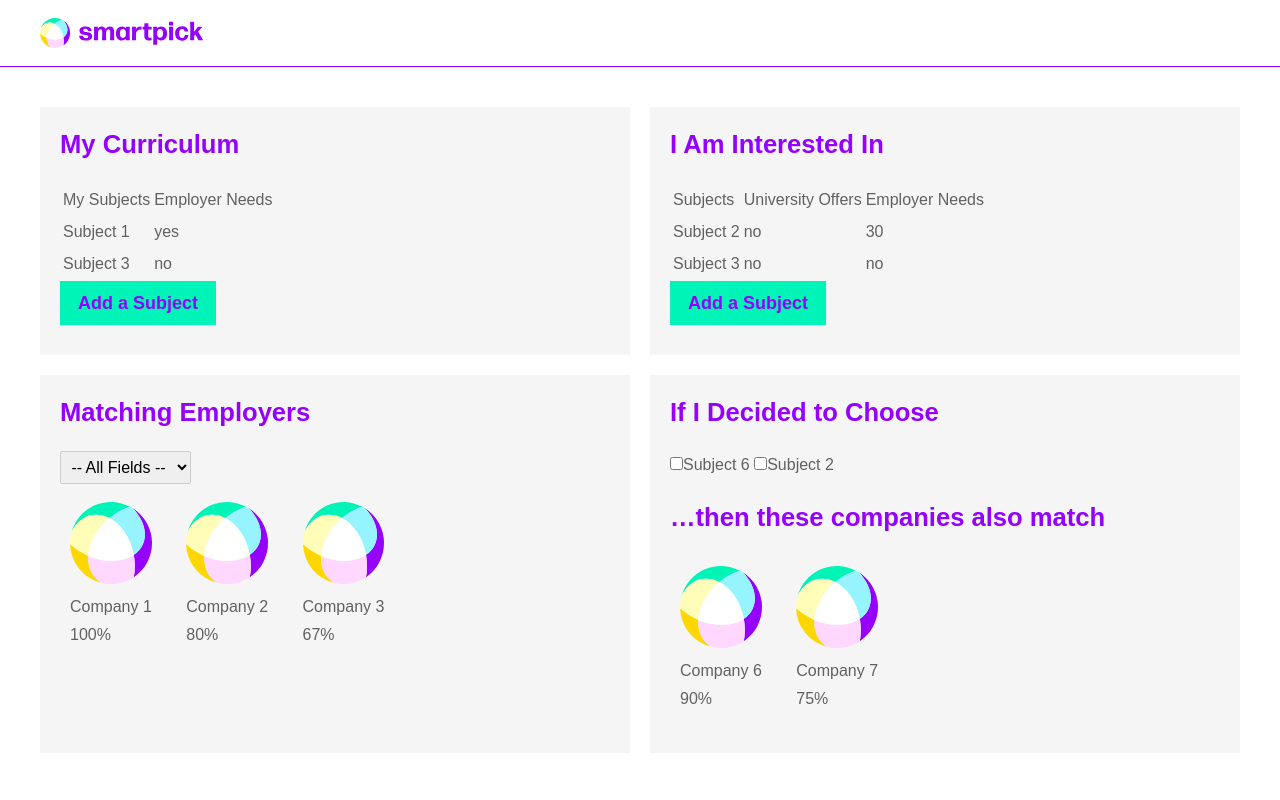
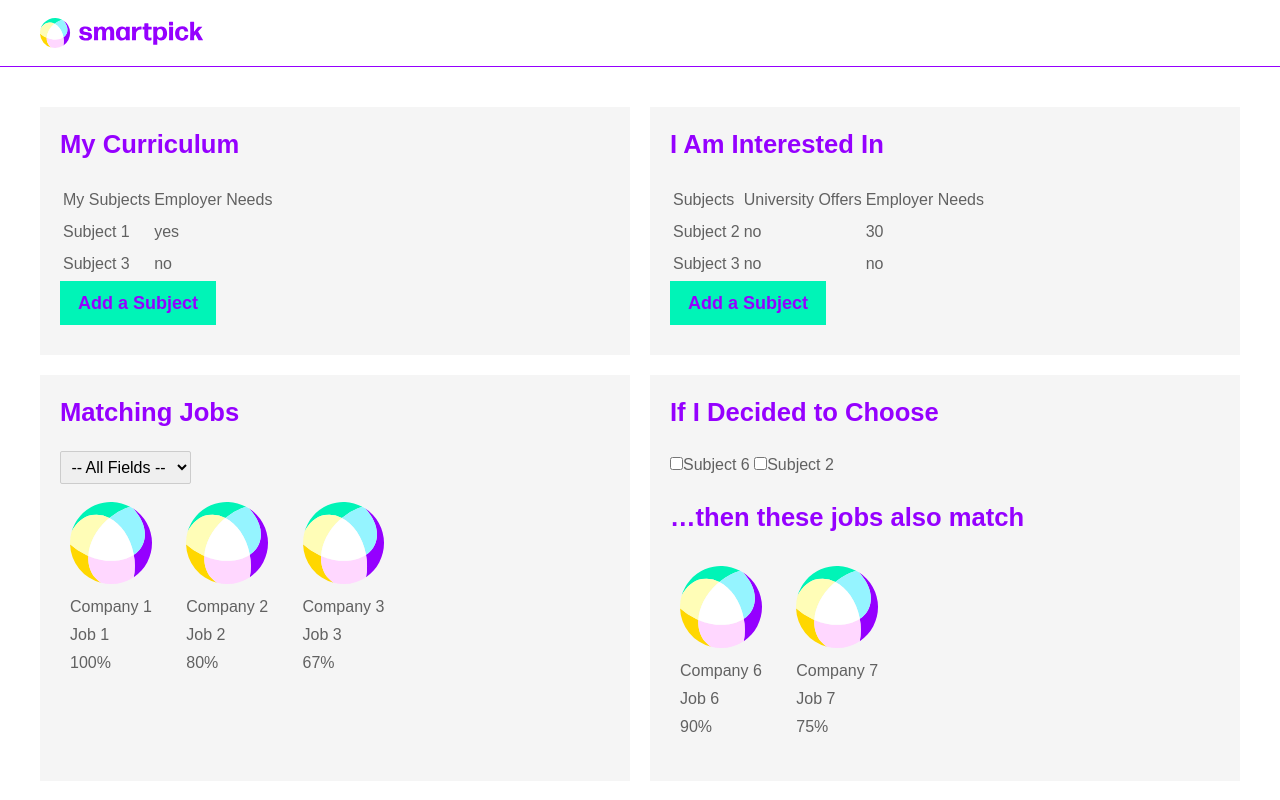
Before and after one commit to k6ps/eduemp-frontend, a Svelte app: page /student in a window 1280 px wide. Shown: the top 800 px of the page. Built offline with nearby package versions, Linux system fonts and the light colour scheme; a web font is replaced by a local one.

Commit message:
Renamed "Position" to "Job" everywhere.

```diff
--- a/src/routes/EmployerMatchingStudents.svelte
+++ b/src/routes/EmployerMatchingStudents.svelte
@@ -4,10 +4,10 @@
 
 <SectionTitle sectionTitle="Matching Students/Employees"/>
 <select>
-    <option value="" selected="selected">-- All Positions --</option>
-    <option value="position1">Position 1</option>
-    <option value="position2">Position 2</option>
-    <option value="position3">Position 3</option>
+    <option value="" selected="selected">-- All Jobs --</option>
+    <option value="job1">Job 1</option>
+    <option value="job2">Job 2</option>
+    <option value="job3">Job 3</option>
 </select>
 <ul class="profiles">
     <li>
--- a/src/routes/EmployerMyRequirements.svelte
+++ b/src/routes/EmployerMyRequirements.svelte
@@ -4,10 +4,10 @@
 
 <SectionTitle sectionTitle="My Requirements"/>
 <select>
-    <option value="" selected="selected">-- All Positions --</option>
-    <option value="position1">Position 1</option>
-    <option value="position2">Position 2</option>
-    <option value="position3">Position 3</option>
+    <option value="" selected="selected">-- All Jobs --</option>
+    <option value="job1">Job 1</option>
+    <option value="job2">Job 2</option>
+    <option value="job3">Job 3</option>
 </select>
 <table>
     <thead>
@@ -35,5 +35,5 @@
         </tr>
     </tbody>
 </table>
-<a class="button">Add a Position</a>
+<a class="button">Add a Job</a>
 <a class="button">Add a Requirement</a>
--- a/src/routes/StudentIfIDecidedToChoose.svelte
+++ b/src/routes/StudentIfIDecidedToChoose.svelte
@@ -6,12 +6,13 @@
 <input type="checkbox" value="subject6" />Subject 6
 <input type="checkbox" value="subject2" />Subject 2
 
-<SectionTitle sectionTitle="…then these companies also match"/>
+<SectionTitle sectionTitle="…then these jobs also match"/>
 <ul class="profiles">
     <li>
         <div class="employer-with-match">
             <img src="/img/placeholder.svg" alt="Company 6 Logo" />
             <span>Company 6</span>
+            <span>Job 6</span>
             <span>90%</span>
         </div>
     </li>
@@ -19,6 +20,7 @@
         <div class="employer-with-match">
             <img src="/img/placeholder.svg" alt="Company 7 Logo" />
             <span>Company 7</span>
+            <span>Job 7</span>
             <span>75%</span>
         </div>
     </li>
--- a/src/routes/StudentMatchingEmployers.svelte
+++ b/src/routes/StudentMatchingEmployers.svelte
@@ -2,7 +2,7 @@
 	import SectionTitle from '../components/SectionTitle.svelte';
 </script>
 
-<SectionTitle sectionTitle="Matching Employers"/>
+<SectionTitle sectionTitle="Matching Jobs"/>
 <select>
     <option value="" selected="selected">-- All Fields --</option>
     <option value="marketing">Marketing</option>
@@ -14,6 +14,7 @@
         <div class="employer-with-match">
             <img src="/img/placeholder.svg" alt="Company 1 Logo" />
             <span>Company 1</span>
+            <span>Job 1</span>
             <span>100%</span>
         </div>
     </li>
@@ -21,6 +22,7 @@
         <div class="employer-with-match">
             <img src="/img/placeholder.svg" alt="Company 2 Logo" />
             <span>Company 2</span>
+            <span>Job 2</span>
             <span>80%</span>
         </div>
     </li>
@@ -28,6 +30,7 @@
         <div class="employer-with-match">
             <img src="/img/placeholder.svg" alt="Company 3 Logo" />
             <span>Company 3</span>
+            <span>Job 3</span>
             <span>67%</span>
         </div>
     </li>
```
